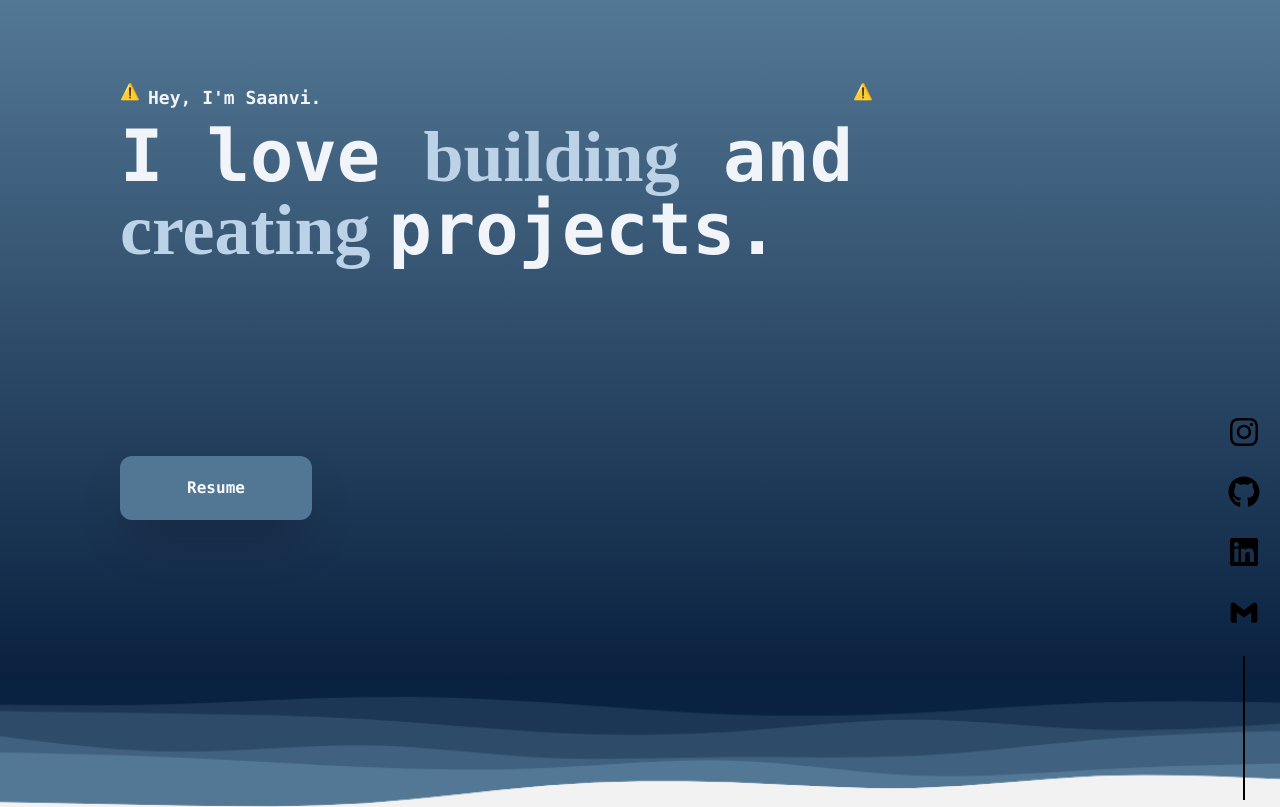
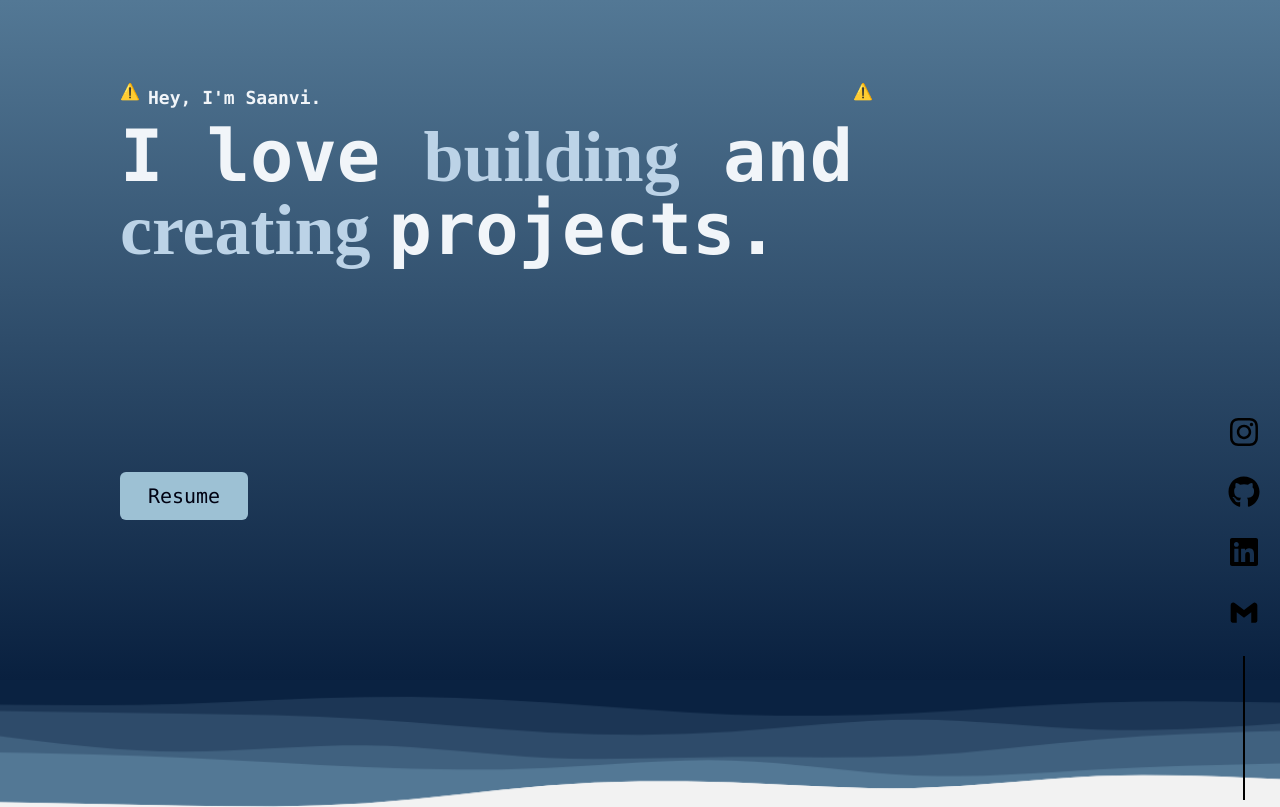
Before and after one commit to SaanviKumar13/Portfolio, a Next.js app: page / in a window 1280 px wide. Shown: the top 807 px of the page. Built offline with nearby package versions, Linux system fonts and the light colour scheme; no server answers; a web font is replaced by a local one.

Commit message:
feat: update download button

```diff
--- a/components/Button.tsx
+++ b/components/Button.tsx
@@ -1,20 +1,17 @@
-const Button = ({ onClick, children, variant }: any) => {
-  const getButtonStyles = () => {
-    switch (variant) {
-      case "primary":
-        return "md:w-48 p-2 md:px-5 md:py-5 text-xs rounded-xl bg-[#0a2140] hover:bg-slate-400 hover:text-[#0a2140] font-bold text-[#527794] shadow-2xl md:text-base transition-all duration-500";
-      case "secondary":
-        return "w-28 py-3 md:w-48 p-2 md:px-5 md:py-5 text-xs rounded-xl md:text-base bg-[#527794] text-slate-50 hover:bg-slate-400 font-bold shadow-2xl transition-all duration-500";
-      case "delete":
-        return "h-6 py-1 px-2 text-xs rounded-xl md:text-base md:h-10 md:px-5 md:py-2 border  border-solid  transition-all duration-500";
-      default:
-        return "";
-    }
-  };
-
+const Button = () => {
   return (
-    <button className={getButtonStyles()} onClick={onClick}>
-      {children}
+    <button className="overflow-hidden w-32 p-2 h-12 bg-[#9dc1d4] text-[#000212] border-none rounded-md text-xl cursor-pointer relative z-10 group">
+      Resume
+      <span className="absolute w-36 h-32 -top-8 -left-2 bg-white rotate-12 transform scale-x-0 group-hover:scale-x-100 transition-transform group-hover:duration-500 duration-1000 origin-left"></span>
+      <span className="absolute w-36 h-32 -top-8 -left-2 bg-[#9dc1d4] rotate-12 transform scale-x-0 group-hover:scale-x-100 transition-transform group-hover:duration-700 duration-700 origin-left"></span>
+      <span className="absolute w-36 h-32 -top-8 -left-2 bg-[#537895] rotate-12 transform scale-x-0 group-hover:scale-x-100 transition-transform group-hover:duration-1000 duration-500 origin-left"></span>
+      <a
+        href="/SaanviKumar.pdf"
+        download="SaanviKumar.pdf"
+        className="group-hover:opacity-100 group-hover:duration-1000 duration-100 opacity-0 absolute top-2.5 left-4 z-10"
+      >
+        Download
+      </a>
     </button>
   );
 };
--- a/components/Hero.tsx
+++ b/components/Hero.tsx
@@ -38,11 +38,7 @@
             ></Player>
           </div>
           <div className="mt-20 md:mt-6">
-            <Button variant="secondary">
-              <a href="/SaanviKumar.pdf" download="SaanviKumar.pdf">
-                Resume
-              </a>
-            </Button>
+            <Button />
           </div>
         </div>
       </div>
```
